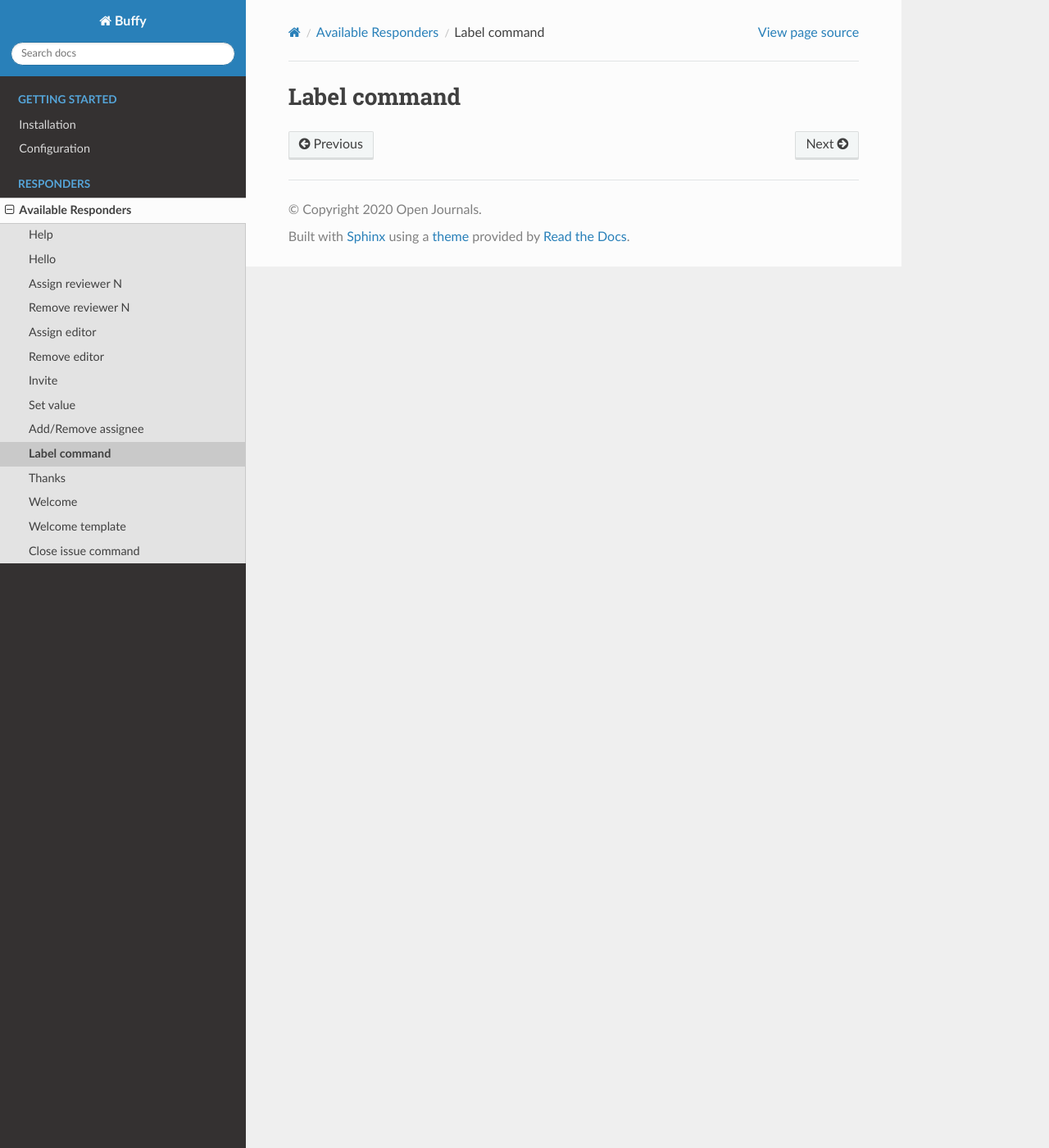
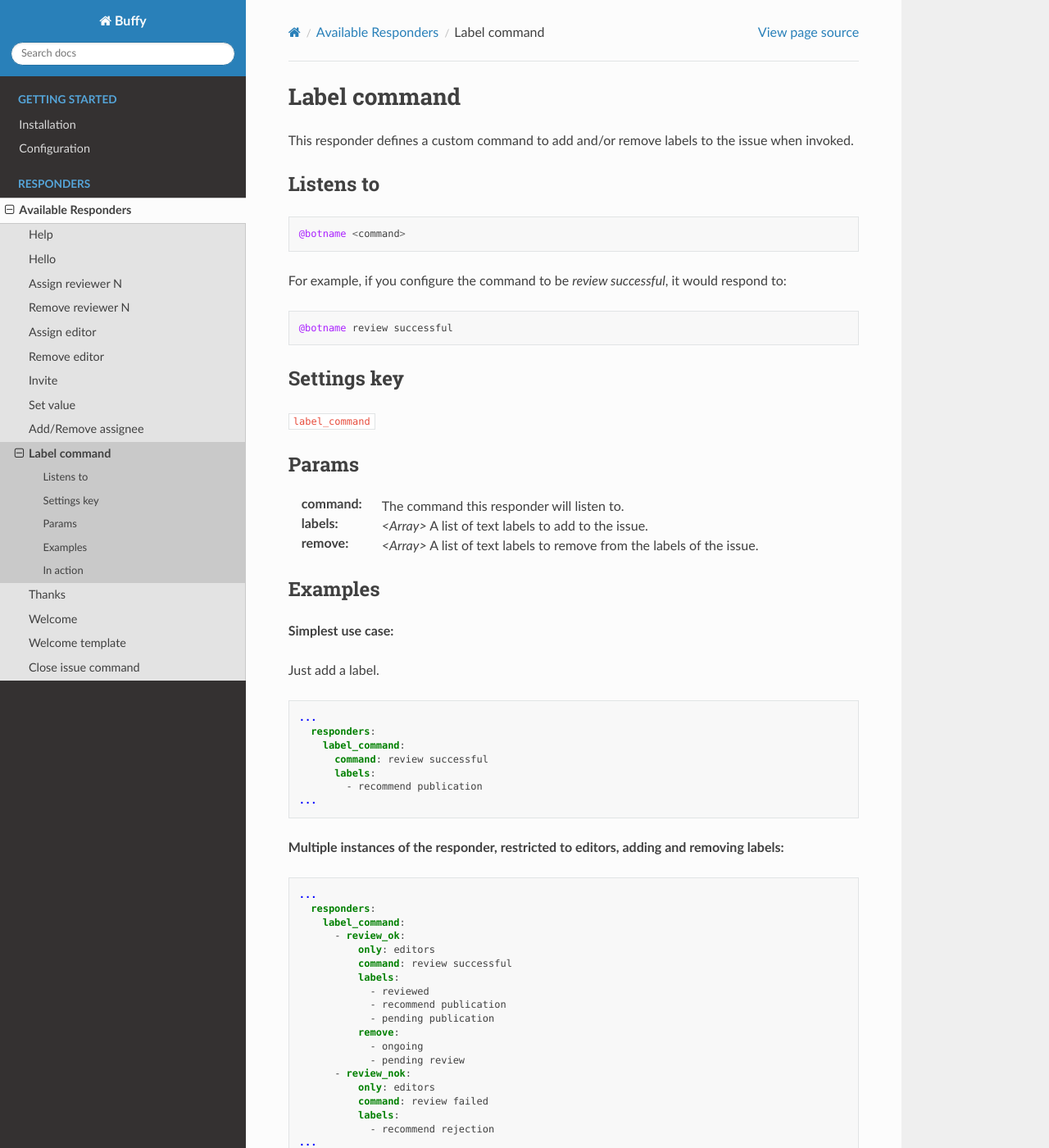
Before and after one commit to openjournals/buffy, a Sphinx documentation site: the page built from docs/responders/label_command.md, in a window 1280 px wide and 1400 px high. Shown: the whole window at 82% size. Built offline with Sphinx 7.4.7 and the Read the Docs theme 2.0.0, drawn with Linux system fonts in a browser that asks for light colours.

Commit message:
docs for the LabelCommand responder

````diff
--- a/docs/responders/label_command.md
+++ b/docs/responders/label_command.md
@@ -1,2 +1,69 @@
 Label command
 =============
+
+This responder defines a custom command to add and/or remove labels to the issue when invoked.
+
+## Listens to
+
+```
+@botname <command>
+```
+
+For example, if you configure the command to be _review successful_, it would respond to:
+```
+@botname review successful
+```
+
+## Settings key
+
+`label_command`
+
+## Params
+```eval_rst
+:command: The command this responder will listen to.
+:labels:  *<Array>* A list of text labels to add to the issue.
+:remove:  *<Array>* A list of text labels to remove from the labels of the issue.
+```
+
+## Examples
+
+**Simplest use case:**
+
+Just add a label.
+
+```yaml
+...
+  responders:
+    label_command:
+      command: review successful
+      labels:
+        - recommend publication
+...
+```
+
+**Multiple instances of the responder, restricted to editors, adding and removing labels:**
+```yaml
+...
+  responders:
+    label_command:
+      - review_ok:
+          only: editors
+          command: review successful
+          labels:
+            - reviewed
+            - recommend publication
+            - pending publication
+          remove:
+            - ongoing
+            - pending review
+      - review_nok:
+          only: editors
+          command: review failed
+          labels:
+            - recommend rejection
+...
+```
+
+## In action
+
+![](../images/responders/label_command.png "Label command responder in action")
````
Also changed, not shown: docs/images/responders/label_command.png (added).
